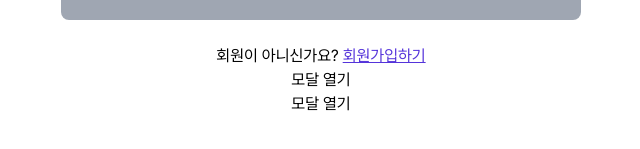
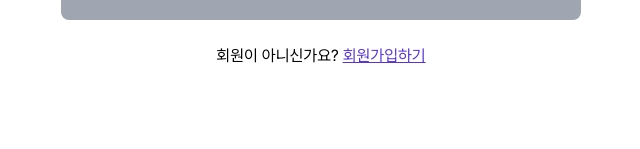
Before and after one commit to Sprint-Part3-14Team/14team-project, a Next.js app: page /login in a window 1280 px wide. Shown: the part 795-944 px from the top of the page, without its empty margins (319-959 px from the left). Built offline with nearby package versions, Linux system fonts and the light colour scheme.

Commit message:
♻ refactor: 테스트 코드 수정

```diff
--- a/app/(auth)/login/page.tsx
+++ b/app/(auth)/login/page.tsx
@@ -1,22 +1,8 @@
-'use client';
+import Link from 'next/link';
 
-import NewDashboardModal from '@/app/(dashboard)/mydashboard/_components/new-dashboard-modal';
-import Link from 'next/link';
-import React, { useState } from 'react';
-
-import SignModal from '../_components/auth-modal';
 import SignInForm from '../_components/sign-in-form';
 
 export default function Login() {
-  const [isModalOpen, setModalOpen] = useState(false);
-  const [isTestModalOpen, setTestModalOpen] = useState(false);
-
-  const openModal = () => setModalOpen(true);
-  const closeModal = () => setModalOpen(false);
-
-  const openTestModal = () => setTestModalOpen(true);
-  const closeTestModal = () => setTestModalOpen(false);
-
   return (
     <div className="flex w-full flex-col items-center justify-center px-3 md:px-28 xl:mx-auto xl:w-[520px] xl:px-0">
       <p className="mb-10 font-medium">오늘도 만나서 반가워요!</p>
@@ -27,22 +13,6 @@ export default function Login() {
           회원가입하기
         </Link>
       </p>
-      {/* //NOTE - 테스트용 */}
-      <div>
-        <button type="button" onClick={openModal}>
-          모달 열기
-        </button>
-        <SignModal
-          isOpen={isModalOpen}
-          onClose={closeModal}
-          variant="passwordError"
-        />
-      </div>
-
-      <button type="button" onClick={openTestModal}>
-        모달 열기
-      </button>
-      <NewDashboardModal isOpen={isTestModalOpen} onClose={closeTestModal} />
     </div>
   );
 }
```
